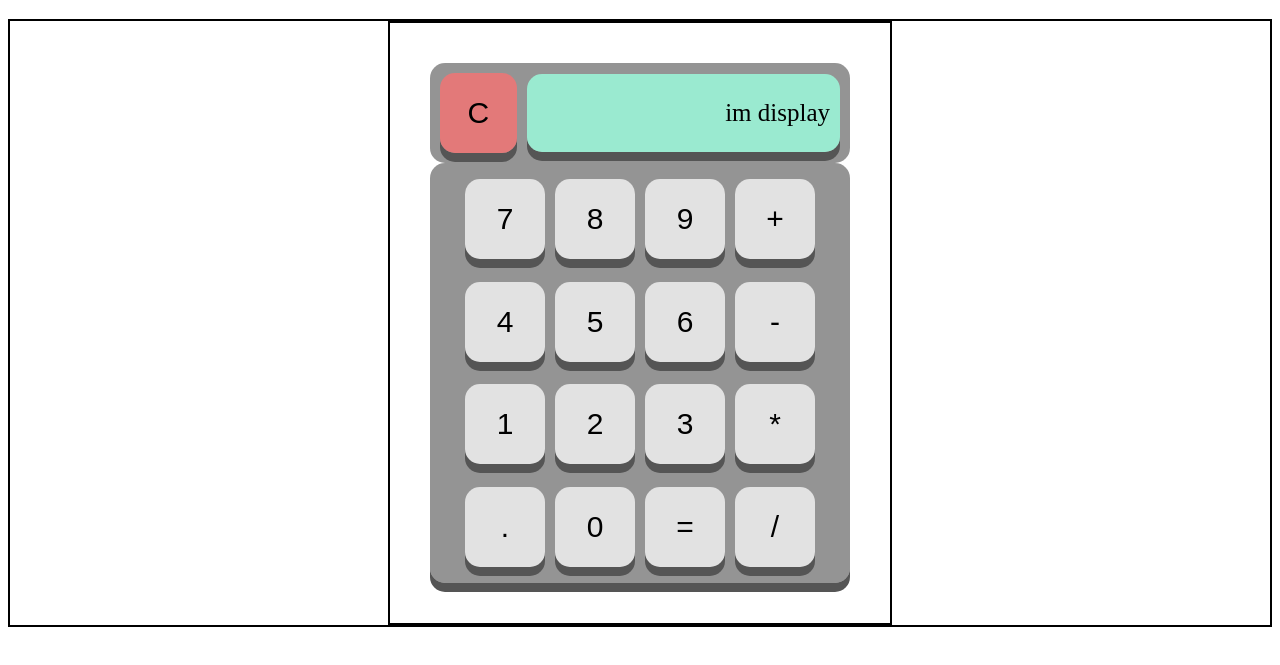
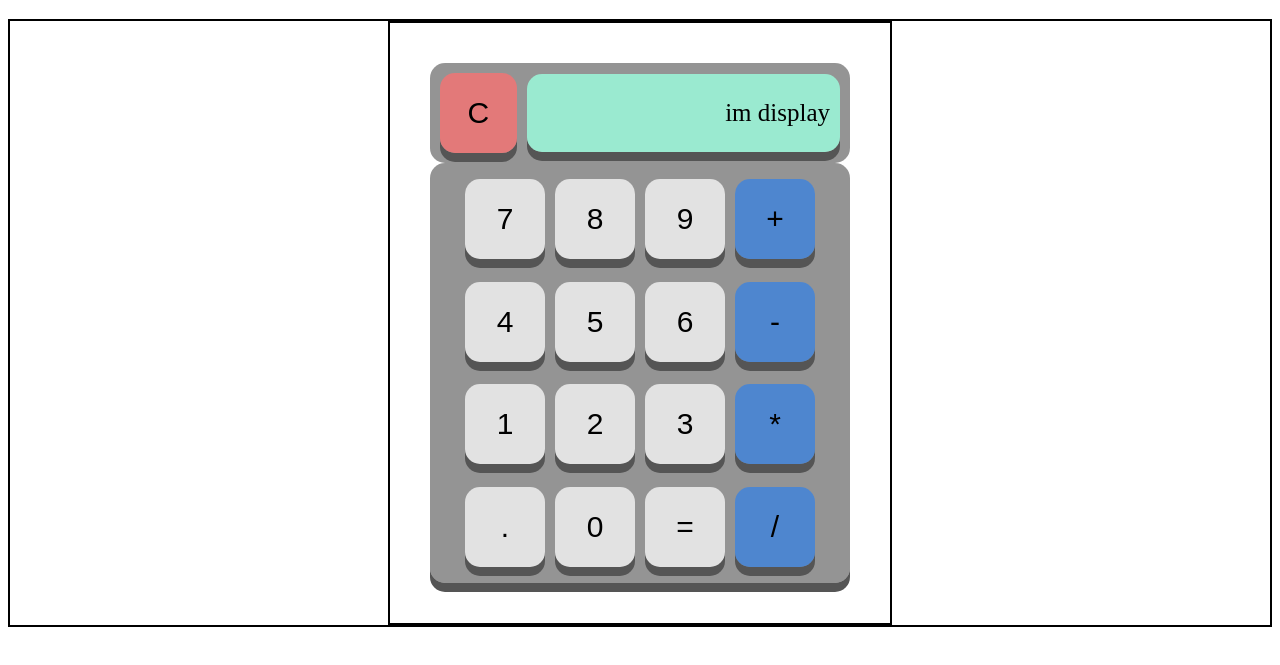
Before and after one commit to Wisey64/calculator, a plain HTML site: page index.html in a window 1280 px wide. Shown: the part 69-734 px from the top of the page. Drawn offline with Linux system fonts and the light colour scheme.

Commit message:
gave the operator buttons "op" class, changed their color to blue

```diff
--- a/index.html
+++ b/index.html
@@ -22,19 +22,19 @@
                 <button class="7">7</button>
                 <button class="8">8</button>
                 <button class="9">9</button>
-                <button class="+">+</button>
+                <button class="+ op">+</button>
                 <button class="4">4</button>
                 <button class="5">5</button>
                 <button class="6">6</button>
-                <button class="-">-</button>
+                <button class="- op">-</button>
                 <button class="1">1</button>
                 <button class="2">2</button>
                 <button class="3">3</button>
-                <button class="*">*</button>
+                <button class="* op">*</button>
                 <button class=".">.</button>
                 <button class="0">0</button>
                 <button class="=">=</button>
-                <button class="/">/</button>
+                <button class="/ op">/</button>
 
             </div>
 
--- a/style.css
+++ b/style.css
@@ -99,3 +99,7 @@ button:active{background-color:rgba(206, 206, 206, 0.315) ;
 }
 .C:hover{background-color: rgba(255, 84, 84, 0.74);}
 .C:active{background-color: rgba(255, 84, 84, 0.74);}
+.op{
+    background-color: rgba(24, 124, 255, 0.555);
+}
+.op:hover{background-color:rgb(4, 92, 207) ;}
```
